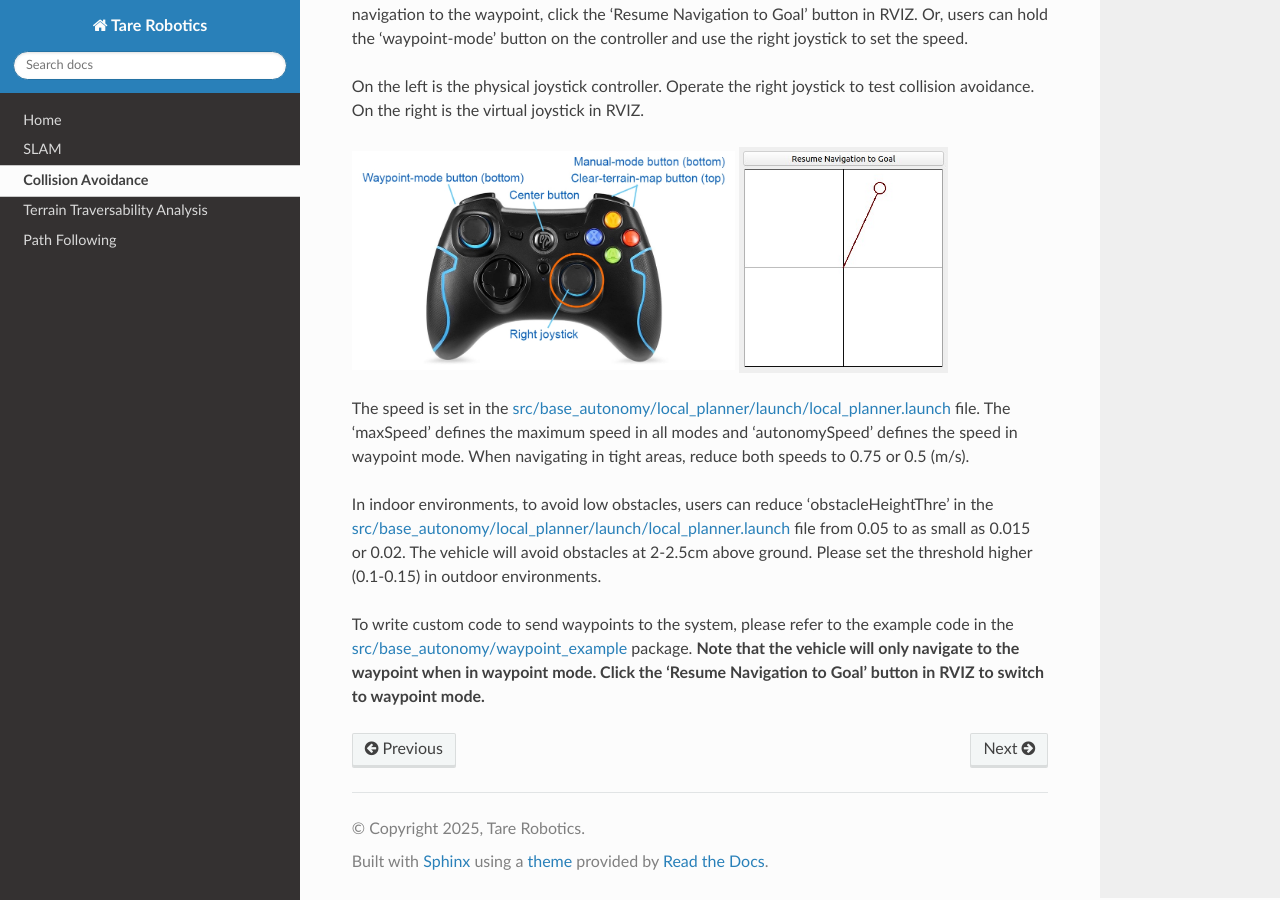
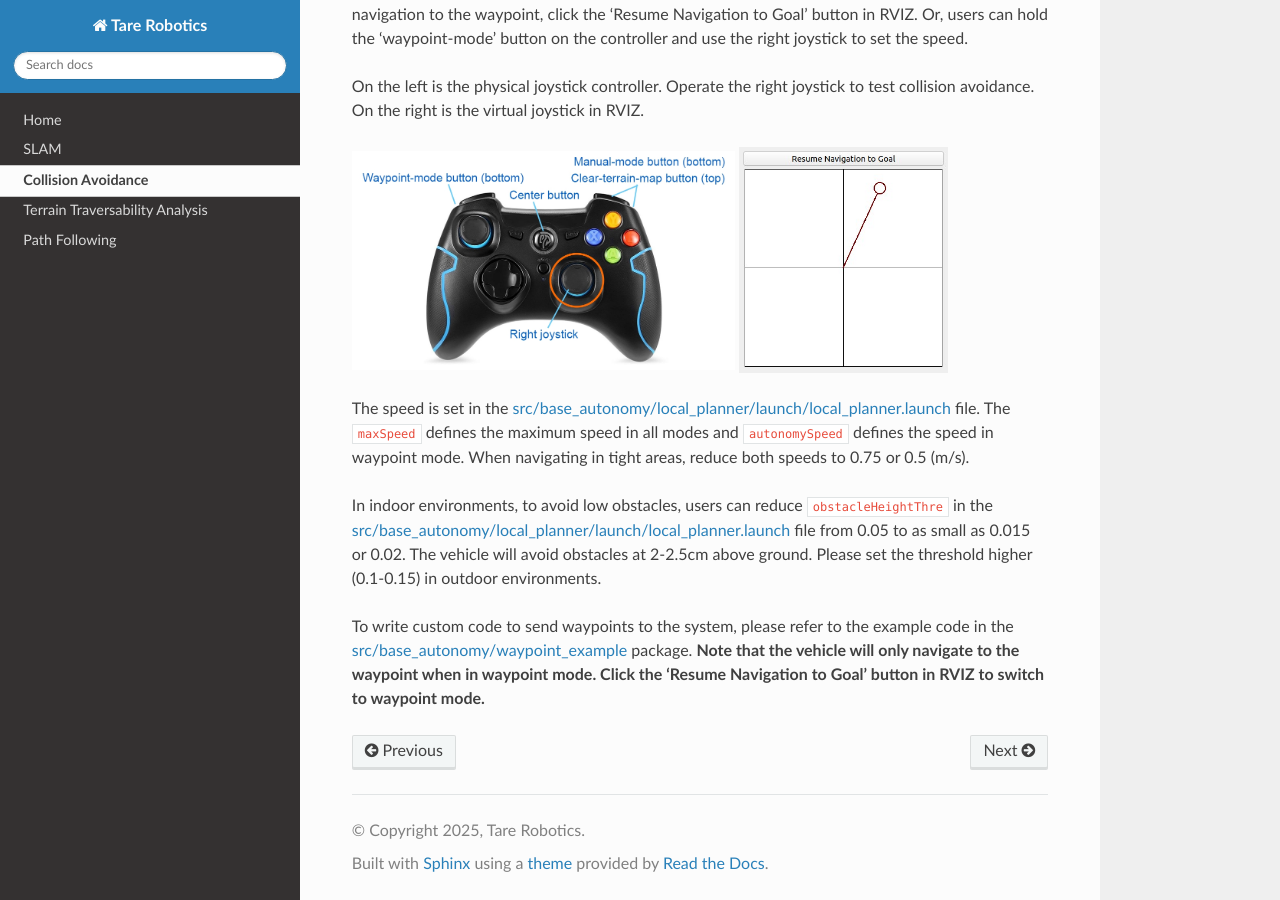
Before and after one commit to caochao39/tarerobotics, a Sphinx documentation site: the page built from docs/source/collision_avoidance.rst, in a window 1280 px wide and 900 px high, scrolled down 921 px. Built offline with Sphinx 7.4.7 and the Read the Docs theme 3.1.0, drawn with Linux system fonts in a browser that asks for light colours.

```diff
--- a/docs/source/collision_avoidance.rst
+++ b/docs/source/collision_avoidance.rst
@@ -23,8 +23,8 @@ On the left is the physical joystick controller. Operate the right joystick to t
 .. |pic2| image:: images/image21.jpg
    :width: 30%
 
-The speed is set in the `src/base_autonomy/local_planner/launch/local_planner.launch <https://github.com/jizhang-cmu/autonomy_stack_mecanum_wheel_platform/blob/jazzy/src/base_autonomy/local_planner/launch/local_planner.launch>`_ file. The 'maxSpeed' defines the maximum speed in all modes and 'autonomySpeed' defines the speed in waypoint mode. When navigating in tight areas, reduce both speeds to 0.75 or 0.5 (m/s).
+The speed is set in the `src/base_autonomy/local_planner/launch/local_planner.launch <https://github.com/jizhang-cmu/autonomy_stack_mecanum_wheel_platform/blob/jazzy/src/base_autonomy/local_planner/launch/local_planner.launch>`_ file. The ``maxSpeed`` defines the maximum speed in all modes and ``autonomySpeed`` defines the speed in waypoint mode. When navigating in tight areas, reduce both speeds to 0.75 or 0.5 (m/s).
 
-In indoor environments, to avoid low obstacles, users can reduce 'obstacleHeightThre' in the `src/base_autonomy/local_planner/launch/local_planner.launch <https://github.com/jizhang-cmu/autonomy_stack_mecanum_wheel_platform/blob/jazzy/src/base_autonomy/local_planner/launch/local_planner.launch>`_ file from 0.05 to as small as 0.015 or 0.02. The vehicle will avoid obstacles at 2-2.5cm above ground. Please set the threshold higher (0.1-0.15) in outdoor environments.
+In indoor environments, to avoid low obstacles, users can reduce ``obstacleHeightThre`` in the `src/base_autonomy/local_planner/launch/local_planner.launch <https://github.com/jizhang-cmu/autonomy_stack_mecanum_wheel_platform/blob/jazzy/src/base_autonomy/local_planner/launch/local_planner.launch>`_ file from 0.05 to as small as 0.015 or 0.02. The vehicle will avoid obstacles at 2-2.5cm above ground. Please set the threshold higher (0.1-0.15) in outdoor environments.
 
 To write custom code to send waypoints to the system, please refer to the example code in the `src/base_autonomy/waypoint_example <https://github.com/jizhang-cmu/autonomy_stack_mecanum_wheel_platform/tree/jazzy/src/base_autonomy/waypoint_example>`_ package. **Note that the vehicle will only navigate to the waypoint when in waypoint mode. Click the ‘Resume Navigation to Goal’ button in RVIZ to switch to waypoint mode.**
```
